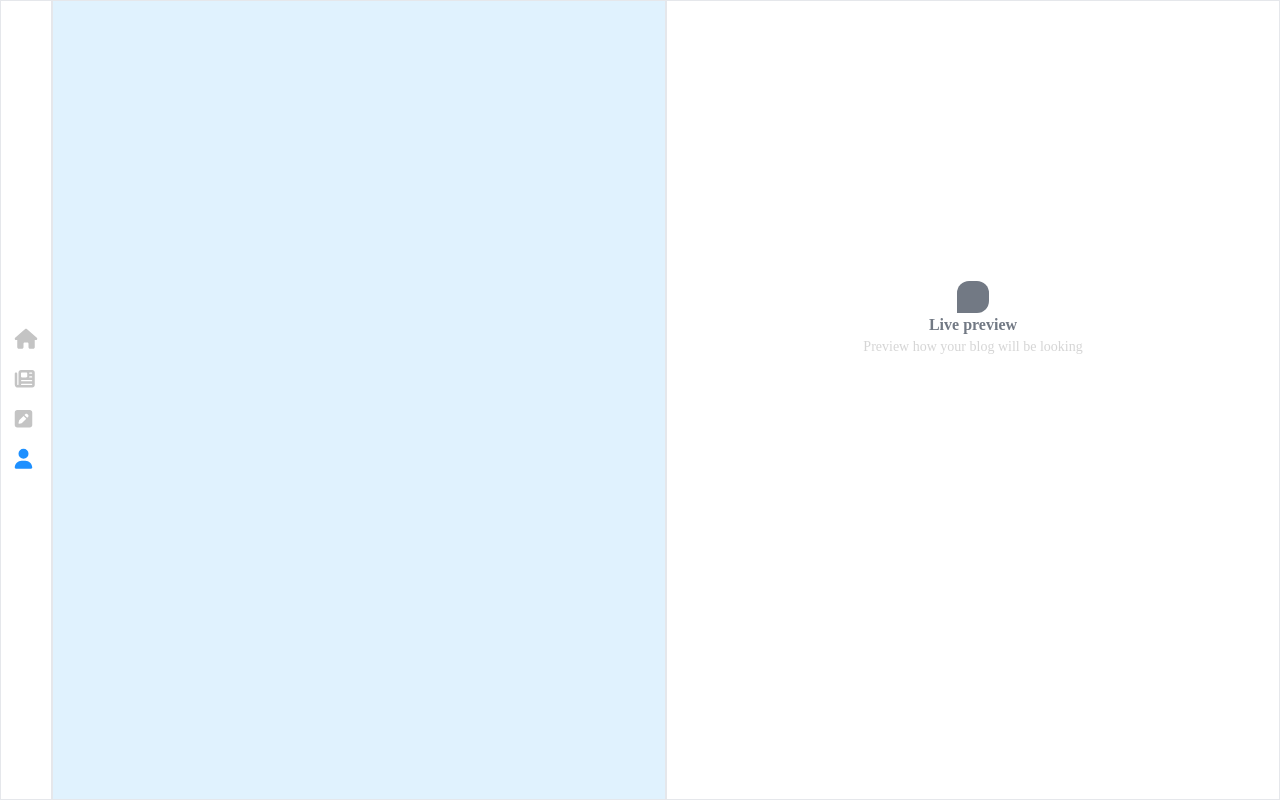
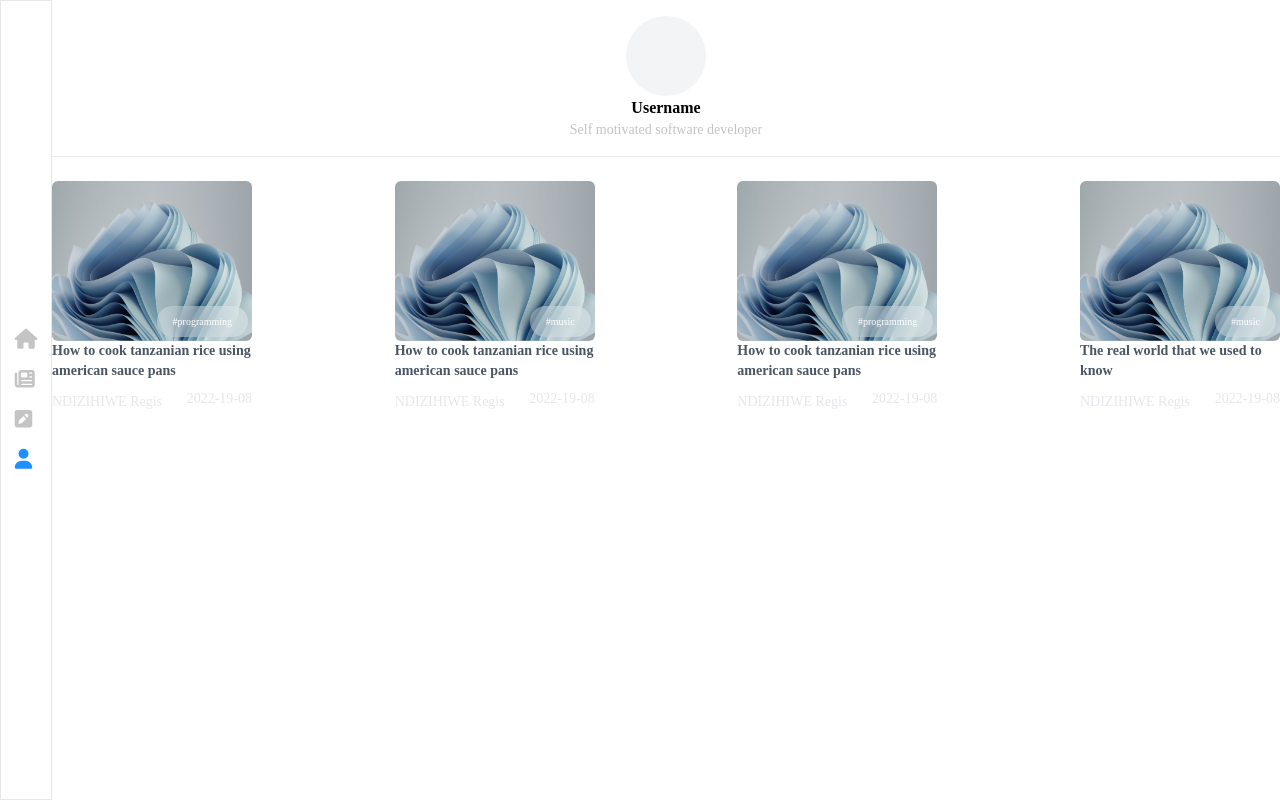
Before and after one commit to ndzhwr/blog, a React (Vite) app in the folder client/: page /profile in a window 1280 px wide. Built offline with nearby package versions, Linux system fonts and the light colour scheme; data requests are answered from the project's data file.

Commit message:
subfeat : user profile
Added a user profile page

```diff
--- a/client/database.json
+++ b/client/database.json
@@ -34,10 +34,11 @@
         {
             "id": "89oijhu989fgbkdhfghdgb",
             "title": "How to cook tanzanian rice using american sauce pans",
+            "image" : "https://media.istockphoto.com/vectors/male-user-icon-vector-id517998264?k=20&m=517998264&s=612x612&w=0&h=pdEwtkJlZsIoYBVeO2Bo4jJN6lxOuifgjaH8uMIaHTU=",
             "author": "NDIZIHIWE Regis",
             "new" : "true" ,
             "description": "Lorem ipsum dolor sit amet, consectetur adipisicing elit. Doloribus officia fugiat dolorem quibusdam eligendi nemo numquam explicabo soluta iste voluptate dolores porro nisi, enim dolorum deserunt. Asperiores quod voluptatibus blanditii laceat, nemo ex tempora aliquid assumenda ratione autem corporis",
-            "content": "<h2>Hey there all of you<h2><p>I'm preased to inform you that am starting a new position as a student as a student</p>",
+            "content": "Lorem ipsum dolor sit amet, consectetur adipisicing elit. Doloribus officia fugiat dolorem quibusdam eligendi nemo numquam explicabo soluta iste voluptate dolores porro nisi, enim dolorum deserunt. Asperiores quod voluptatibus blanditii laceat, nemo ex tempora aliquid assumenda ratione autem corporis error hic atque sint beatae eaque esse iusto itaque quia? Neque quos maxime tenetur voluptatum minima hic sequi, dolorem tempora voluptates Aliquid molestiae quas qui voluptate, laboriosam alias similique corporis nostrum, aperiam veritatis rem ut a cum incidunt vero voluptates iste excepturi deleniti quam voluptatibus debitis sapiente omnis, odit rerum. Quod Nam reprehenderit incidunt officia dolore repudiandae, fugit atque dolores ducimus magni, officiis maiores natus sequi quisquam ipsum magnam aliquid numquam ut ex vel placeat. In aliquam odit et dolorem ullam Libero recusandae pariatur porro sit sint perspiciatis! Ad eos id, sit quia voluptatum veritatis quam libero vel ut hic dolorem nemo recusandae adipisci aut sed officiis nostrum earum illum fugiat",
             "likes": "7",
             "publishedAt" : "2022-19-08",
             "category" : "programming",
--- a/client/src/App.tsx
+++ b/client/src/App.tsx
@@ -6,7 +6,7 @@ import Notfound from './components/Notfound'
 import Blogs from './pages/Blogs'
 import { Provider } from 'react-redux'
 import store from './store'
-import NewBlog from './pages/NewBlog'
+import NewBlog from './pages/NewStory'
 import UserProfile from './pages/UserProfile'
 import SingleBlog from './pages/SingleBlog'
 
--- a/client/src/components/Bloghighlight.tsx
+++ b/client/src/components/Bloghighlight.tsx
@@ -4,11 +4,11 @@ import { BlogHightlightProps } from '../types/props/BloghightLight.props'
 
 const BlogHightLight: FC<BlogHightlightProps> = (data: BlogHightlightProps) => {
     return (
-        <div className='w-full lg:w-[300px]  overflow-hidden py-2 rounded-sm'>
+        <div className='w-full lg:w-[200px]  overflow-hidden py-2 rounded-sm'>
                 <Link to={`/blogs/${data.id}`}  className="w-fit">
                 <div className='relative'>
                     <img src={data.image} alt="" className='w-full h-40 object-cover  rounded-md ' />
-                    <span className="absolute bg-white bg-opacity-30 text-white px-4 py-2 rounded-full backdrop-blur-md text-[14px]  bottom-1 right-1 ">#{data.category}</span>
+                    <span className="absolute bg-white bg-opacity-30 text-white px-4 py-2 rounded-full backdrop-blur-md text-[10px]  bottom-1 right-1 ">#{data.category}</span>
                   {data.new == true &&  <span className="absolute bg-red-800  text-white px-4 py-1 rounded-md  text-[14px]  top-0 left-0 ">new</span>}
                 </div>
                 <h1 className='text-sm  font-semibold text-gray-600 mb-2'>{data.title}</h1>
--- a/client/src/components/CategoryButton.tsx
+++ b/client/src/components/CategoryButton.tsx
@@ -55,8 +55,8 @@ const CategoryButton: React.FC<CategoryButtonProps> = (data: CategoryButtonProps
     return (
 
         <>
-            {amCurrent && <button className='bg-blue-100 py-2 px-4   rounded-full  text-blue-500' onClick={handleClick}>{data.name}</button>}
-            {!amCurrent && <button className='bg-gray-100 py-2 px-4   rounded-full  text-gray-500' onClick={handleClick}>{data.name}</button>}
+            {amCurrent && <button className='bg-blue-100 py-2 px-4  text-sm  rounded-full  font-bold text-blue-500' onClick={handleClick}>{data.name}</button>}
+            {!amCurrent && <button className='bg-gray-100 py-2 px-4  text-sm  rounded-full  text-gray-500' onClick={handleClick}>{data.name}</button>}
         </>
     )
 }
--- a/client/src/components/Logo.tsx
+++ b/client/src/components/Logo.tsx
@@ -1,3 +1,3 @@
 import React from "react";
-const Logo: React.FC = () => <h1 className="font-extrabold text-xl"><span className="bg-sky-600 text-white p-2 rounded-lg">Blog</span>Side<span className="text-sky-500 font-bold text-4xl">.</span></h1>
+const Logo: React.FC = () => <h1 className="font-extrabold text-xl"><span className="bg-sky-600 text-white p-2 rounded-lg">Tell</span>mi<span className="text-sky-500 font-bold text-4xl">.</span></h1>
 export default Logo
--- a/client/src/components/Navbar.tsx
+++ b/client/src/components/Navbar.tsx
@@ -9,7 +9,7 @@ const Navbar: React.FC = () => {
             < nav className="flex items-center justify-between px-[10vw] lg:px-[10vw]  md:px-[5vw]  sms:px-[2vw] h-16 sticky top-0 bg-white bg-opacity-100 md:bg-opacity-50 backdrop-blur-md">
                 <Logo /><div className="as flex items-center gap-6 text-sm text-gray-500">
                     <Link to="/" className="lg:block md:block sm:block msm:hidden ">Home</Link>
-                    <Link to="/blogs" className=" sm:block msm:hidden">Blogs</Link>
+                    <Link to="/blogs" className=" sm:block msm:hidden">Stories</Link>
                     <Link to="/contact" className=" sm:block msm:hidden">Contact</Link>
                     <div className="w-px h-6 bg-black bg-opacity-70  md:block msm:hidden"></div>
                     <Link to="" className="/login">Login</Link>
--- a/client/src/components/RecentAdded.tsx
+++ b/client/src/components/RecentAdded.tsx
@@ -7,7 +7,7 @@ import { RecentlyAdded } from '../types'
 const RecentlyAddedBlog : React.FC<RecentlyAdded> = (data: RecentlyAdded) => {
     return (
         <Link to={`/blogs/${data.id}`}>
-            <div className=' px-1 py-2 rounded-sm hover:shadow-md duration-100'>
+            <div className=' px-2 py-4 rounded-sm hover:shadow-md duration-100'>
                 <h1 className='text-sm  font-semibold text-gray-600 mb-2'>{data.title}</h1>
                 <span className='text-[10px] text-gray-400 '>{data.author}</span>
             </div>
--- a/client/src/pages/SingleBlog.tsx
+++ b/client/src/pages/SingleBlog.tsx
@@ -49,7 +49,7 @@ const SingleBlog: React.FC = () => {
             <div className="content grid grid-cols-4 w-full">
 
                 <div className="blog-container col-start-1 col-end-4 p-10 border">
-                    <img src="" alt="" className='w-full h-60 rounded-md ' />
+                    <img src={data.image} alt="" className='w-full h-60 rounded-md my-2 border-gray-400 ' />
                     <h1 className='font-bold text-xl mb-2'>{JSON.stringify(data.description)}</h1>
                     <p className=' text-sm  text-[#c4c4c4] mb-4'>{data.description}</p>
                     <div className="text-md font-regular" id='contentPlace'>
--- a/client/src/pages/UserProfile.tsx
+++ b/client/src/pages/UserProfile.tsx
@@ -1,39 +1,51 @@
-import React from 'react'
+import React, { useState, useEffect } from 'react'
 import Sidenavbar from '../components/Sidenavbar'
+import BlogHightLight from '../components/Bloghighlight'
+import EmptyPlace from '../components/EmptyPlace'
+import axios from 'axios'
+import DefaultImage from '../assets/default.png'
 
 const UserProfile: React.FC = () => {
-    const [content, setContent] = React.useState('')
-    const [blogTitle, setBlogTitle] = React.useState('')
-    const [blogDescription, setBlogDescription] = React.useState('')
+
+    const [blogs, setBlogs] = useState<any[]>([])
+    const [categories, setCategories] = useState<any[]>([])
+    const [filteredBlogs, setFilteredBlogs] = useState<any[]>([])
+    useEffect(() => {
+        const fetcher = async () => {
+            const blogs = await axios.get('http://localhost:7777/blogs')
+            setBlogs(blogs.data)
+            setFilteredBlogs(blogs.data)
+            const categories = await axios.get('http://localhost:7777/categories')
+            setCategories(categories.data)
+        }
+        fetcher()
+    }, [])
+
 
     return (
-        <div className="flex h-screen">
+        <div className="flex h-screen w-screen">
 
             <Sidenavbar current='profile' />
 
-            <div className="content  w-full grid grid-cols-4 ">
+            <div className="content  w-full px-[22kk,vw]  ">
+                    <div className='mx-auto  h-20 w-20 mt-4  rounded-full  bg-gray-100' />
+                    <h1 className='font-bold text-center '  >Username </h1>
+                    <p className='text-center text-sm text-[#c4c4c4]'>Self motivated software developer</p>
+                    <hr className='mt-4' />
+                    <div className="blogs">
+                        <div className="blogs flex justify-between  flex-wrap pt-4 ">
+                            {filteredBlogs.length != 0 && filteredBlogs.map(blog => (
+                                <div key={blog.id}>
+                                    <BlogHightLight id={blog.id} category={blog.category} image={DefaultImage} title={blog.title} publishedAt={blog.publishedAt} author={blog.author} new={blog.new} />
+                                </div>
+                            ))
+                            }
+                            {
+                                filteredBlogs.length == 0 && <EmptyPlace />
+                            }
+                        </div>
 
-                <div className="header col-start-1 border col-end-3 py-10  px-10  pb-4 overflow-y-scroll  scrollDiv bg-sky-100">
-
-                </div>
-                <div className="col-start-3 border col-end-5  py-10 px-4 overflow-y-scroll scrollDiv hidden md:block" >
-                    {/* <h1 className='font-bold text-center'>Live preview</h1> */}
-                    {blogTitle.trim().length == 0 && blogDescription.trim().length == 0 && content.trim().length == 0 && (
-                        <div className='mt-60 opacity-70'>
-                            <div className="w-8 h-8 bg-gray-700 mx-auto rounded-tr-xl   rounded-tl-xl rounded-br-xl "></div>
-                            <h1 className='font-bold text-center   text-gray-700'>Live preview</h1>
-                            <p className=" text-center text-sm text-[#c4c4c4]">Preview how your blog will be looking</p>
-                        </div>
-                    )}
-                    <div id="previewer">
-                        <h1 className='font-bold text-xl mb-2'>{blogTitle}</h1>
-                        <p className=' text-md text-[#c4c4c4] mb-4'>{blogDescription}</p>
-                        <div className="text-md font-regular">
-                        </div>
                     </div>
-
-                </div>
-
             </div>
         </div>
     )
```
Also changed, not shown: client/src/pages/NewStory.tsx (renamed from client/src/pages/NewBlog.tsx, +3 -5 lines).
